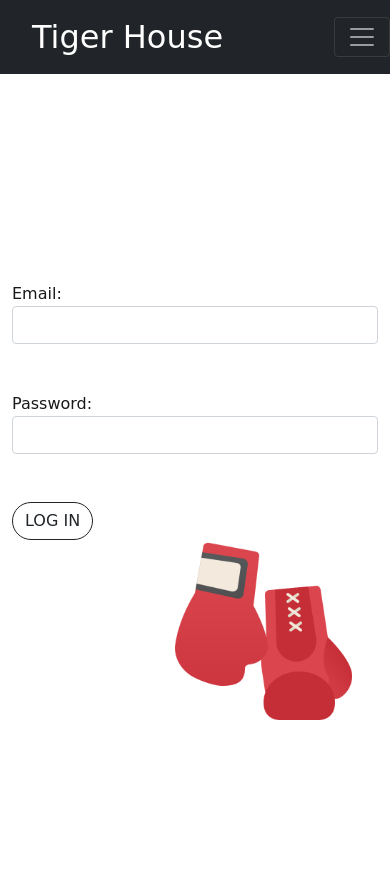
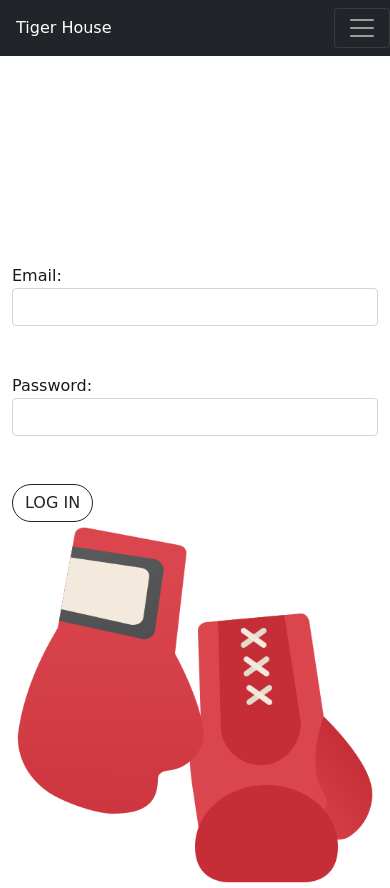
Before and after one commit to khaldoun18/senior-project, a PHP site: page /signin.php in a window 390 px wide. Before the commit the page ends 720 px from the top, so only its background shows below. Run offline with PHP 8.4, Linux system fonts and the light colour scheme.

Commit message:
Add files via upload

```diff
--- a/signup.css
+++ b/signup.css
@@ -1,61 +1,116 @@
-
-.navbar-brand{
-    font-size: 200%;
-}
-.navbar-brand{
-    padding-left: 2rem;
-}
-
-.navbar-nav{
-    padding-right: 2rem;
-}
-.la{
-    text-align: left;
-}
-body{
+/* Default styles */
+body {
     margin: 0;
     background-color: #fff;
     color: #191919;
     font-family: 'Pacifico', cursive;
   }
-.btn{
+
+  .navbar-brand {
+    font-size: 200%;
+    padding-left: 2rem;
+  }
+
+  .navbar-nav {
+    padding-right: 2rem;
+  }
+
+  .la {
+    text-align: left;
+  }
+
+  .btn {
     border-radius: 40px;
-    transition: all 0.3s ease ;
+    transition: all 0.3s ease;
+  }
 
-}
-.btn:hover{
+  .btn:hover {
     transform: scale(1.05);
   }
-#man{
+
+  #man {
     padding-left: 10rem;
+  }
 
-
-}
-.login{
+  .login {
     margin-top: 13rem;
   }
-.img-login{
+
+  .img-login {
     width: 50%;
     margin-left: 10rem;
   }
-.hire{
+
+  .hire {
     margin-top: 5rem;
   }
-.l{
+
+  .l {
     padding-top: 3rem;
   }
-.m{
+
+  .m {
     padding-top: 1rem;
     padding-bottom: 1rem;
   }
 
-.f{
+  .f {
     width: 80%;
   }
-.a{
+
+  .a {
     width: 50%;
   }
-.h-form{
+
+  .h-form {
     padding-bottom: 4rem;
+  }
 
+  /* Media queries */
+  @media screen and (max-width: 768px) {
+    .navbar-brand {
+      font-size: 150%;
+      padding-left: 1rem;
     }
+
+    .navbar-nav {
+      padding-right: 1rem;
+    }
+
+    #man {
+      padding-left: 5rem;
+    }
+
+    .img-login {
+      width: 100%;
+      margin-left: 0;
+    }
+
+    .a {
+      width: 100%;
+    }
+  }
+
+  @media screen and (max-width: 576px) {
+    .navbar-brand {
+      font-size: 100%;
+      padding-left: 1rem;
+    }
+
+    .navbar-nav {
+      padding-right: 1rem;
+    }
+
+    #man {
+      padding-left: 3rem;
+    }
+
+    .img-login {
+      width: 100%;
+      margin-left: 0;
+    }
+
+    .a {
+      width: 100%;
+    }
+  }
```
Also changed, not shown: signup.php (+21 -38 lines). Lines whose indentation alone changed are shown as unchanged.
